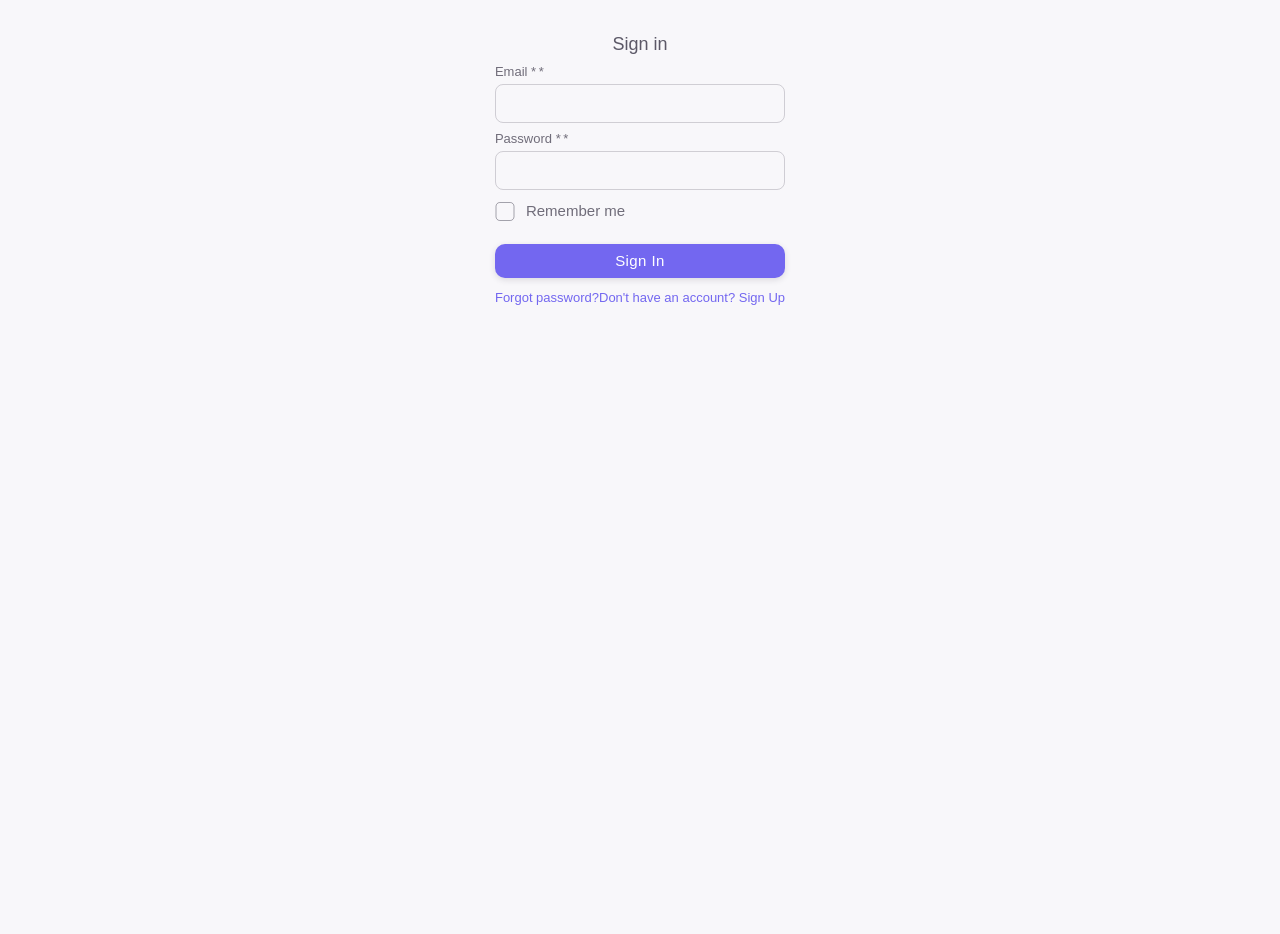
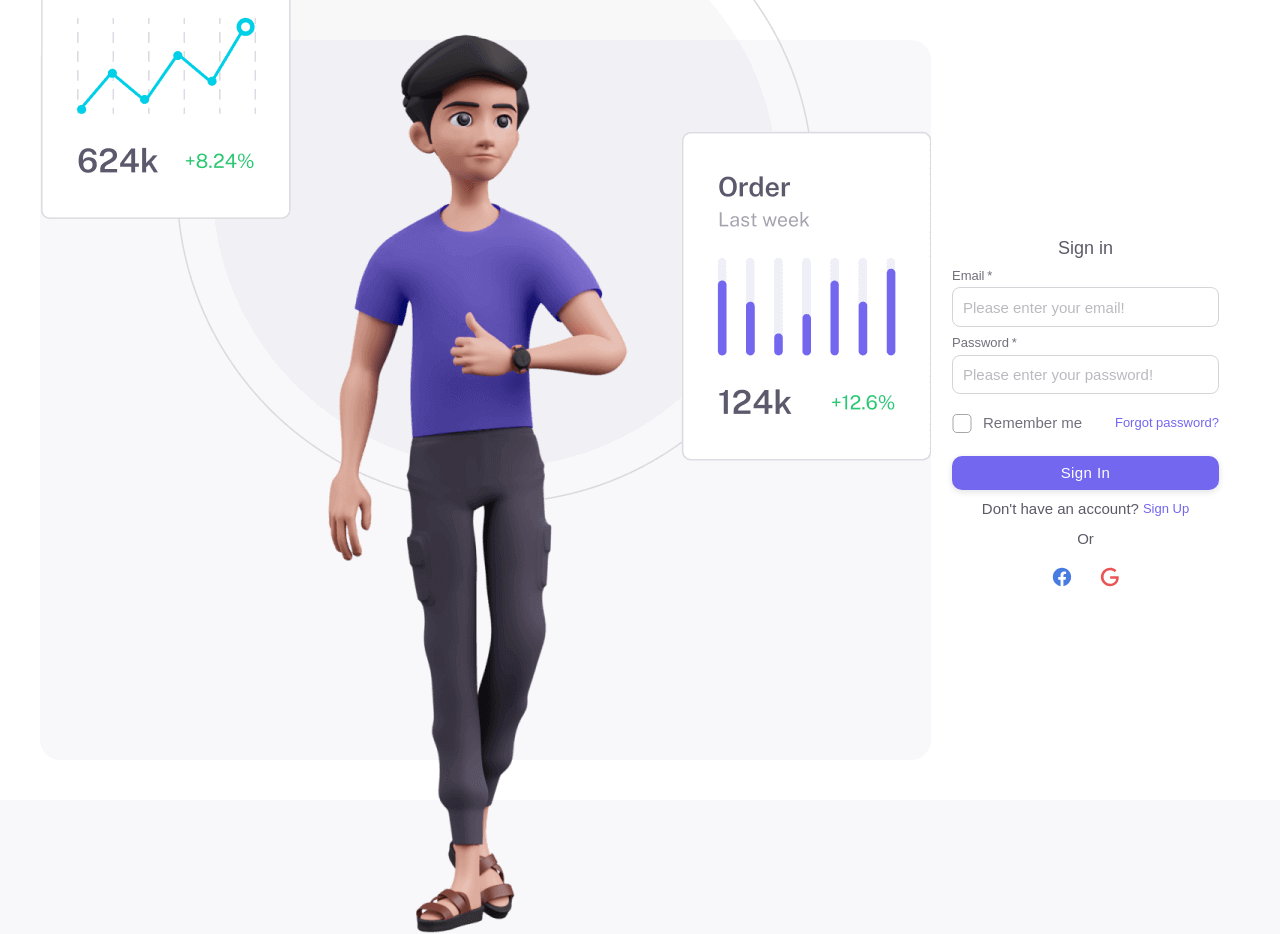
Before and after one commit to strangerdeveloper2810/ecommerce-nextjs, a Next.js app: page /login in a window 1280 px wide. Before the commit the page ends 800 px from the top, so only its background shows below. Built offline with nearby package versions, Linux system fonts and the light colour scheme; some icons are missing.

Commit message:
done ui login

```diff
--- a/src/components/text-field/index.tsx
+++ b/src/components/text-field/index.tsx
@@ -58,6 +58,15 @@
             },
             "& .MuiInputAdornment-root": {
                 marginTop: "0 !important"
+            },
+        },
+        "& .MuiFormHelperText-root": {
+            lineHeight: 1.154,
+            margin: theme.spacing(1, 0, 0),
+            color: theme.palette.text.secondary,
+            fontSize: theme.typography.body2.fontSize,
+            "&.Mui-error": {
+                color: theme.palette.error.main
             }
         }
     }
@@ -66,7 +75,7 @@
 const CustomeTextField = (props: TextFieldProps) => {
     const { size = "small", InputLabelProps, variant = "filled", ...rest } = props;
 
-    return <TextFieldStyled size={size} variant={variant} InputLabelProps={{ ...InputLabelProps }} {...rest} />
+    return <TextFieldStyled size={size} variant={variant} InputLabelProps={{ ...InputLabelProps, shrink: true }} {...rest} />
 };
 
 export default CustomeTextField;
--- a/src/views/pages/login/index.tsx
+++ b/src/views/pages/login/index.tsx
@@ -1,5 +1,6 @@
 import React, { useState } from 'react'
 import { NextPage } from 'next'
+import Image from 'next/image'
 import { useForm, Controller } from 'react-hook-form'
 import { yupResolver } from '@hookform/resolvers/yup'
 import {
@@ -7,17 +8,18 @@
   FormControlLabel,
   Checkbox,
   Link,
-    Grid,
   Box,
   Typography,
-    Container,
   InputAdornment,
-    IconButton
+  IconButton,
+  CssBaseline
 } from '@mui/material'
-import CssBaseline from '@mui/material/CssBaseline'
+import { useTheme } from '@mui/material/styles'
 import { validationSchema } from './validationSchema'
 import CustomeTextField from 'src/components/text-field'
 import CustomIcon from 'src/components/Icon'
+import LoginDark from '/public/images/login-dark.png'
+import LoginLight from '/public/images/login-light.png'
 
 type NextPageProps = {}
 
@@ -27,7 +29,10 @@
 }
 
 const LoginPage: NextPage<NextPageProps> = () => {
-    const [showPassword, setShowPassword] = useState(false);
+  const [showPassword, setShowPassword] = useState(false)
+  const [isRemember, setIsRemember] = useState(true)
+
+  const theme = useTheme()
   const {
     control,
     handleSubmit,
@@ -45,7 +50,41 @@
     console.log({ data })
   }
   return (
-        <Container component='main' maxWidth='xs'>
+    <Box
+      sx={{
+        height: '100vh',
+        width: '100vw',
+        backgroundColor: theme.palette.background.paper,
+        display: 'flex',
+        alignItems: 'center',
+        padding: '40px'
+      }}
+    >
+      <Box
+        display={{
+          xs: 'none',
+          md: 'flex',
+          sm: 'flex'
+        }}
+        sx={{
+          alignItems: 'center',
+          justifyContent: 'center',
+          borderRadius: '20px',
+          backgroundColor: theme.palette.customColors.bodyBg,
+          height: '100%',
+          minWidth: '50vw'
+        }}
+      >
+        <Image
+          src={LoginLight}
+          alt='login image'
+          style={{
+            width: 'auto',
+            height: 'auto'
+          }}
+        />
+      </Box>
+      <Box sx={{ display: 'flex', alignItems: 'center', justifyContent: 'center', flex: 1 }}>
         <CssBaseline />
         <Box
           sx={{
@@ -69,7 +108,7 @@
                   <CustomeTextField
                     required
                     fullWidth
-                                    label='Email *'
+                    label='Email'
                     placeholder='Please enter your email!'
                     value={value}
                     onChange={onChange}
@@ -92,7 +131,7 @@
                   <CustomeTextField
                     required
                     fullWidth
-                                    label='Password *'
+                    label='Password'
                     placeholder='Please enter your password!'
                     type={showPassword ? 'text' : 'password'}
                     value={value}
@@ -103,13 +142,12 @@
                     InputProps={{
                       endAdornment: (
                         <InputAdornment position='end'>
-                                                <IconButton edge="end" onClick={() => setShowPassword(!showPassword)}>
-                                                    {
-                                                        showPassword ? (
-                                                            <CustomIcon icon="material-symbols:visibility-outline" />) : (
-                                                            <CustomIcon icon="ic:outline-visibility-off" />
-                                                        )
-                                                    }
+                          <IconButton edge='end' onClick={() => setShowPassword(!showPassword)}>
+                            {showPassword ? (
+                              <CustomIcon icon='material-symbols:visibility-outline' />
+                            ) : (
+                              <CustomIcon icon='ic:outline-visibility-off' />
+                            )}
                           </IconButton>
                         </InputAdornment>
                       )
@@ -118,28 +156,76 @@
                 )}
                 name='password'
               />
-
             </Box>
 
-                    <FormControlLabel control={<Checkbox value='remember' color='primary' />} label='Remember me' />
+            <Box sx={{ mt: 2, display: 'flex', alignItems: 'center', justifyContent: 'space-between' }}>
+              <FormControlLabel
+                control={
+                  <Checkbox
+                    value='remember'
+                    name='remember'
+                    onChange={event => setIsRemember(event.target.checked)}
+                    color='primary'
+                  />
+                }
+                label='Remember me'
+              />
+              <Link href='#' variant='body2'>
+                Forgot password?
+              </Link>
+            </Box>
+
             <Button type='submit' fullWidth variant='contained' sx={{ mt: 3, mb: 2 }}>
               Sign In
             </Button>
-                    <Grid container>
-                        <Grid item xs>
-                            <Link href='#' variant='body2'>
-                                Forgot password?
+            <Box sx={{ display: 'flex', alignItems: 'center', justifyContent: 'center', gap: '4px' }}>
+              <Typography>{"Don't have an account?"}</Typography>
+              <Link href='/register' variant='body2'>
+                {'Sign Up'}
               </Link>
-                        </Grid>
-                        <Grid item>
-                            <Link href='#' variant='body2'>
-                                {"Don't have an account? Sign Up"}
-                            </Link>
-                        </Grid>
-                    </Grid>
+            </Box>
+            <Typography sx={{ textAlign: 'center', mt: 2, mb: 2 }}>Or</Typography>
+            <Box sx={{ display: 'flex', alignItems: 'center', justifyContent: 'center', gap: '10px' }}>
+              <IconButton sx={{ color: '#497ce2' }}>
+                <svg
+                  xmlns='http://www.w3.org/2000/svg'
+                  aria-hidden='true'
+                  role='img'
+                  font-size='1.375rem'
+                  className='iconify iconify--mdi'
+                  width='1em'
+                  height='1em'
+                  viewBox='0 0 24 24'
+                >
+                  <path
+                    fill='currentColor'
+                    d='M12 2.04c-5.5 0-10 4.49-10 10.02c0 5 3.66 9.15 8.44 9.9v-7H7.9v-2.9h2.54V9.85c0-2.51 1.49-3.89 3.78-3.89c1.09 0 2.23.19 2.23.19v2.47h-1.26c-1.24 0-1.63.77-1.63 1.56v1.88h2.78l-.45 2.9h-2.33v7a10 10 0 0 0 8.44-9.9c0-5.53-4.5-10.02-10-10.02Z'
+                  ></path>
+                </svg>
+              </IconButton>
+
+              <IconButton sx={{ color: theme.palette.error.main }}>
+                <svg
+                  xmlns='http://www.w3.org/2000/svg'
+                  aria-hidden='true'
+                  role='img'
+                  font-size='1.375rem'
+                  className='iconify iconify--mdi'
+                  width='1em'
+                  height='1em'
+                  viewBox='0 0 24 24'
+                >
+                  <path
+                    fill='currentColor'
+                    d='M21.35 11.1h-9.17v2.73h6.51c-.33 3.81-3.5 5.44-6.5 5.44C8.36 19.27 5 16.25 5 12c0-4.1 3.2-7.27 7.2-7.27c3.09 0 4.9 1.97 4.9 1.97L19 4.72S16.56 2 12.1 2C6.42 2 2.03 6.8 2.03 12c0 5.05 4.13 10 10.22 10c5.35 0 9.25-3.67 9.25-9.09c0-1.15-.15-1.81-.15-1.81Z'
+                  ></path>
+                </svg>
+              </IconButton>
+            </Box>
           </form>
         </Box>
-        </Container>
+      </Box>
+    </Box>
   )
 }
 
```
Lines whose indentation alone changed are shown as unchanged.
